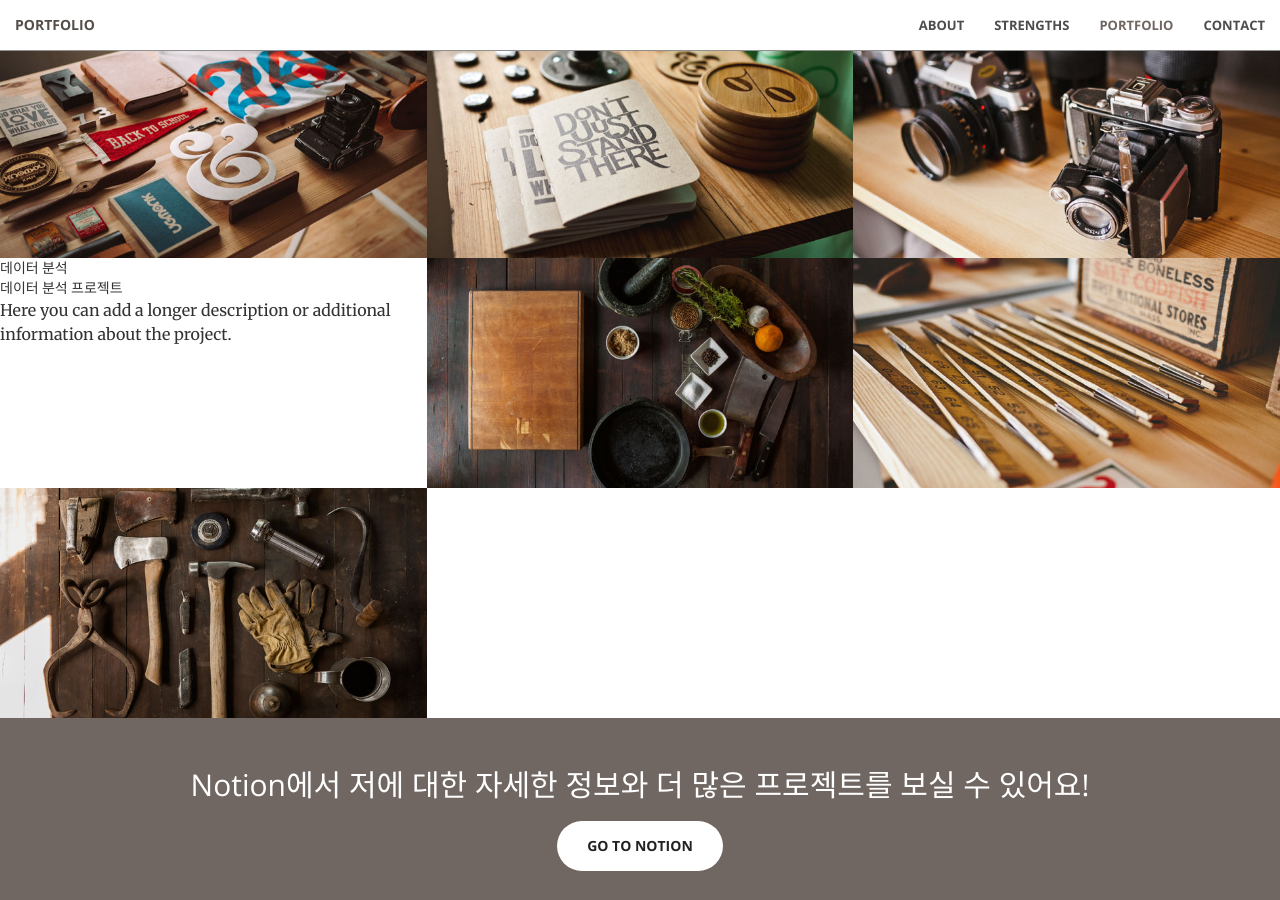
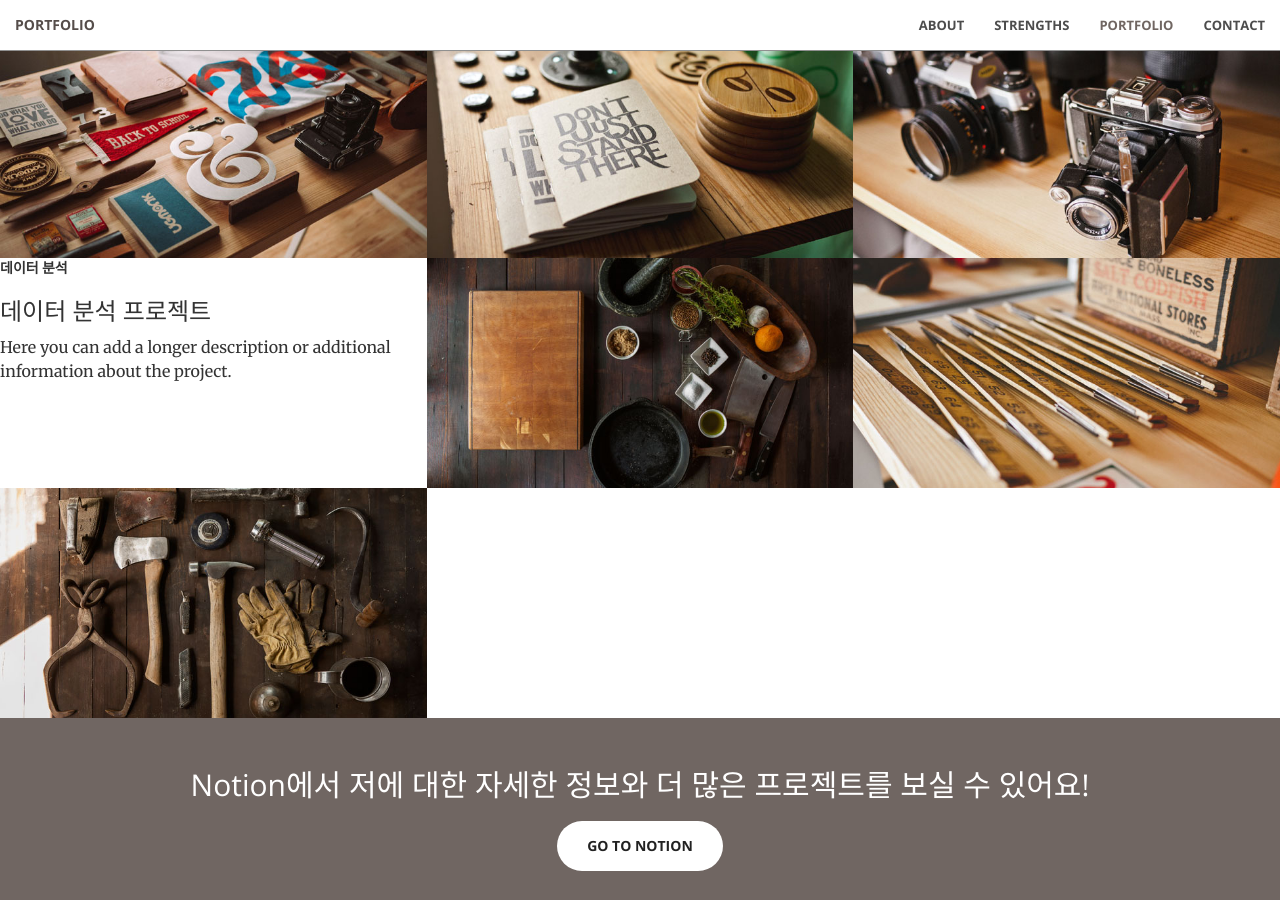
Before and after one commit to ymdev2023/ymdev2023.github.io, a Jekyll site: the page built from index.html, in a window 1280 px wide and 900 px high, scrolled down 1748 px. Built offline with Jekyll 4.4.1, drawn with Linux system fonts in a browser that asks for light colours.

```diff
--- a/_includes/portfolio.html
+++ b/_includes/portfolio.html
@@ -25,10 +25,10 @@
                 </a>
                 <div class="portfolio-description">
                     <div class="project-category">
-                      데이터 분석
+                      <b>데이터 분석</b>
                     </div>
                     <div class="project-name">
-                        데이터 분석 프로젝트
+                        <h3>데이터 분석 프로젝트</h3>
                     </div>
                     <p>
                         Here you can add a longer description or additional information about the project.
```
